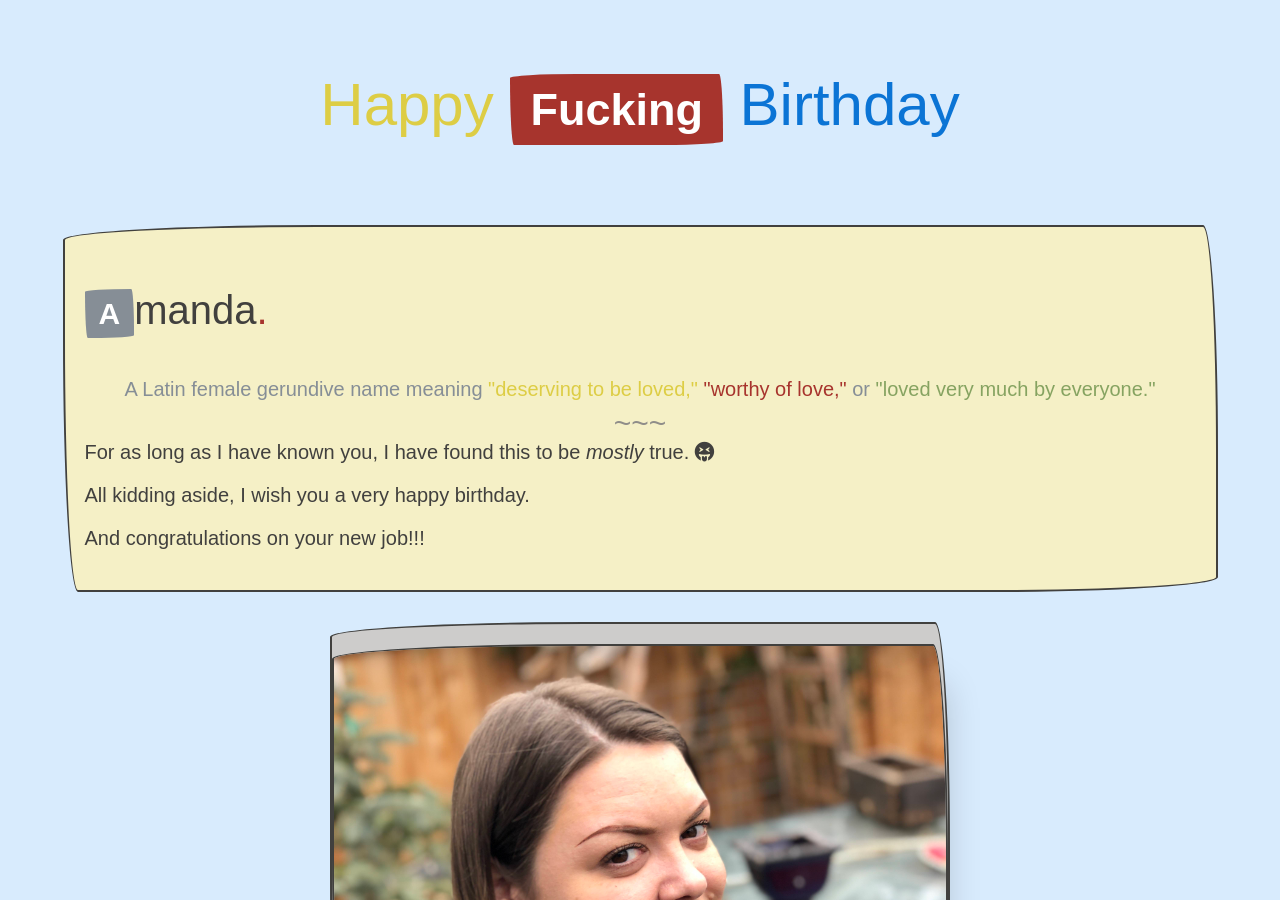
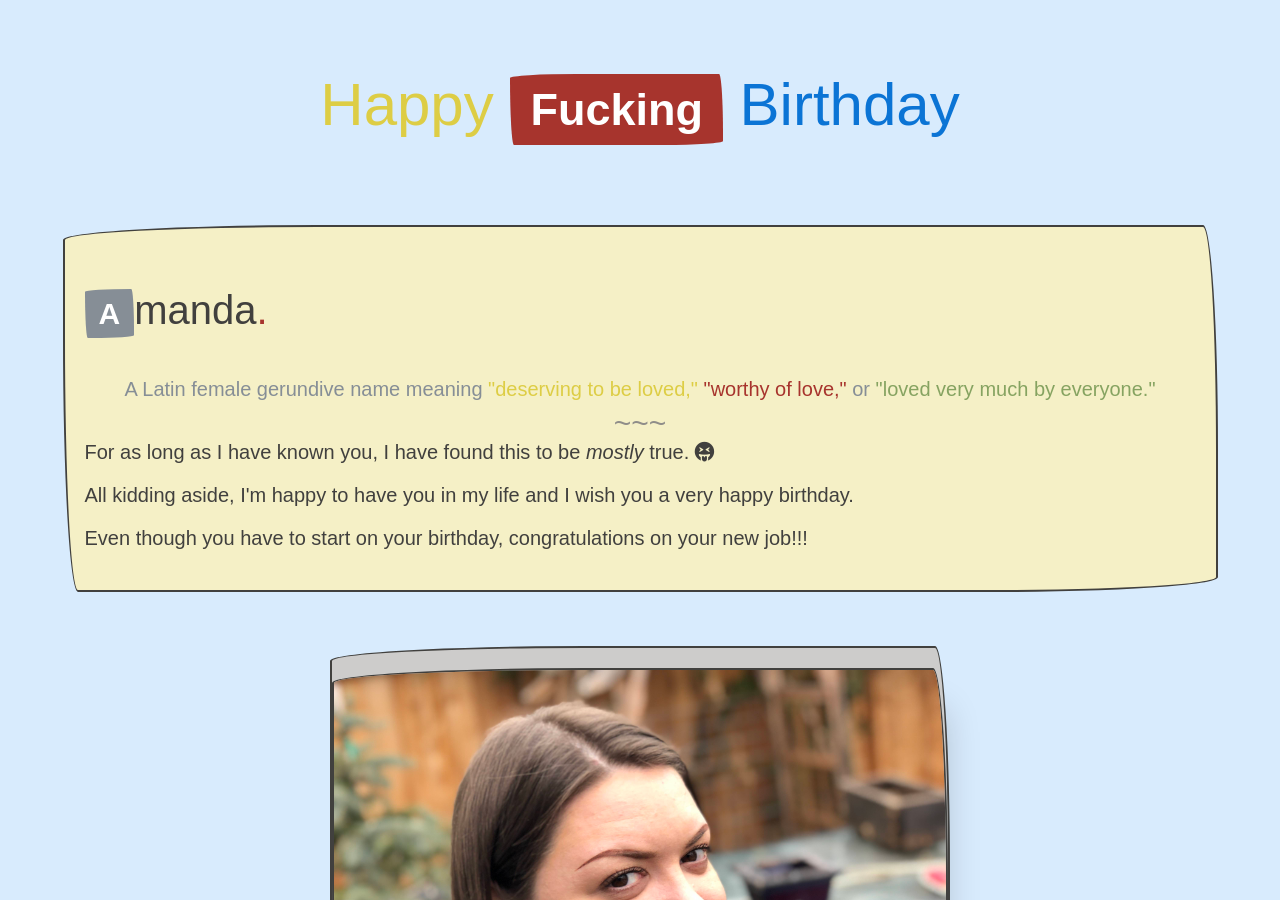
Before and after one commit to jpasholk/AmandaBDay, a Jekyll site: the page built from index.html, in a window 1280 px wide and 900 px high. Built offline with Jekyll 4.4.1, drawn with Linux system fonts in a browser that asks for light colours; nearby versions of some CDN libraries; some web fonts are replaced; some of the changed text lies outside the part shown.

```diff
--- a/_includes/footer.html
+++ b/_includes/footer.html
@@ -1,7 +1,7 @@
 <footer class="row background-secondary flex-center margin-none">
   <div class="row padding-none">
     <div class="lg-12 col">
-      <p>Crafted with <i class="fas fa-heart text-danger"></i> and <a href="https://www.getpapercss.com/">PaperCSS</a> by <a class="text-muted" href="https://github.com/jpasholk" target="_blank">jpasholk</a></p>
+      <p class="article-meta">Crafted with <i class="fas fa-heart text-danger"></i> and <a href="https://www.getpapercss.com/">PaperCSS</a> by <a class="text-muted" href="https://github.com/jpasholk" target="_blank">jpasholk</a></p>
     </div>
   </div>
 </footer>
--- a/_layouts/home.html
+++ b/_layouts/home.html
@@ -19,13 +19,13 @@ layout: default
         <hr>
       <p>For as long as I have known you, I have found this to be <em>mostly</em> true. <i class="fas fa-grin-tongue-squint"></i>
       </p>
-      <p>All kidding aside, I wish you a very happy birthday.</p>
-      <p>And congratulations on your new job!!!</p>
+      <p>All kidding aside, I'm happy to have you in my life and I wish you a very happy birthday.</p>
+      <p>Even though you have to start on your birthday, congratulations on your new job!!!</p>
     </div>
   </div>
 
   <div class="row flex-center">
-    <div class="lg-6 md-6 sm-6 col padding-none border border-default shadow shadow-large background-primary">
+    <div popover-top="The Sidelook" class="lg-6 md-6 sm-6 col padding-none border border-default shadow shadow-large background-primary">
       <img class="float-right" src="{{ "/images/sidelook.jpg" | relative_url }}" alt="Amanda Sidelook">
     </div>
   </div>
```
Also changed, not shown: other parts of _layouts/home.html (+1 -1 lines).
